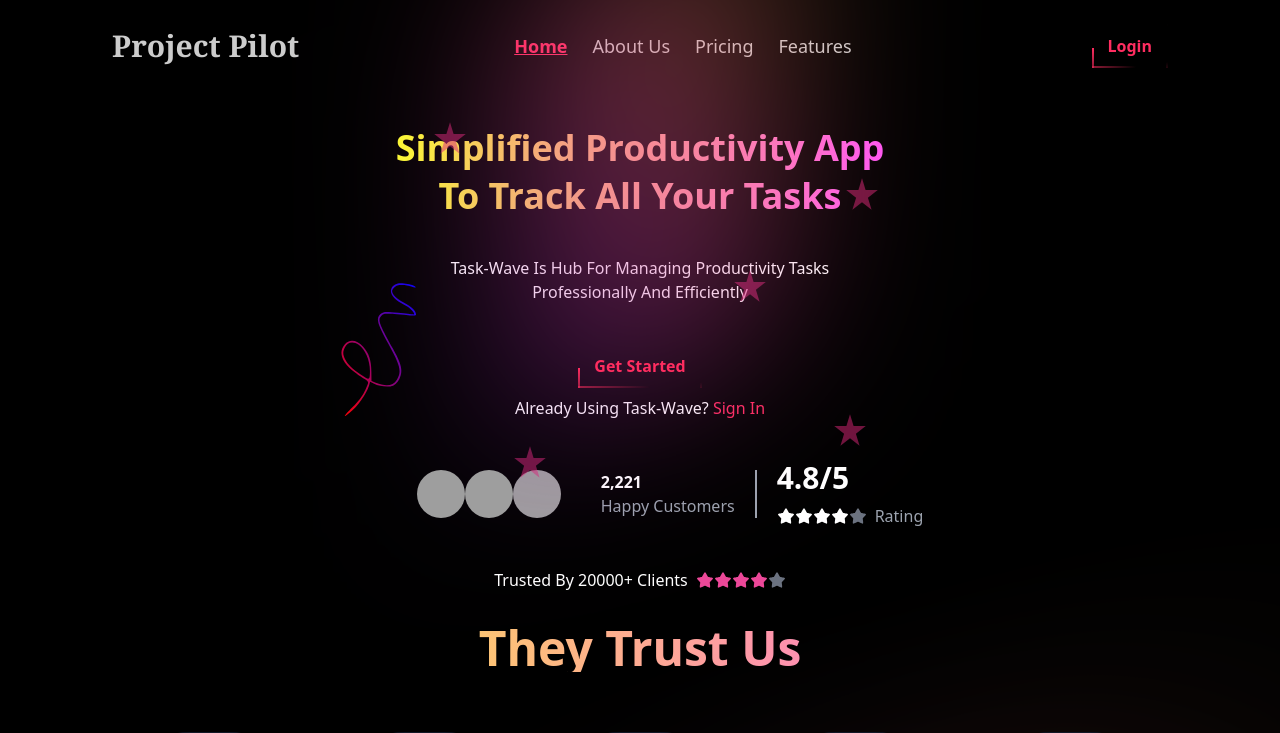
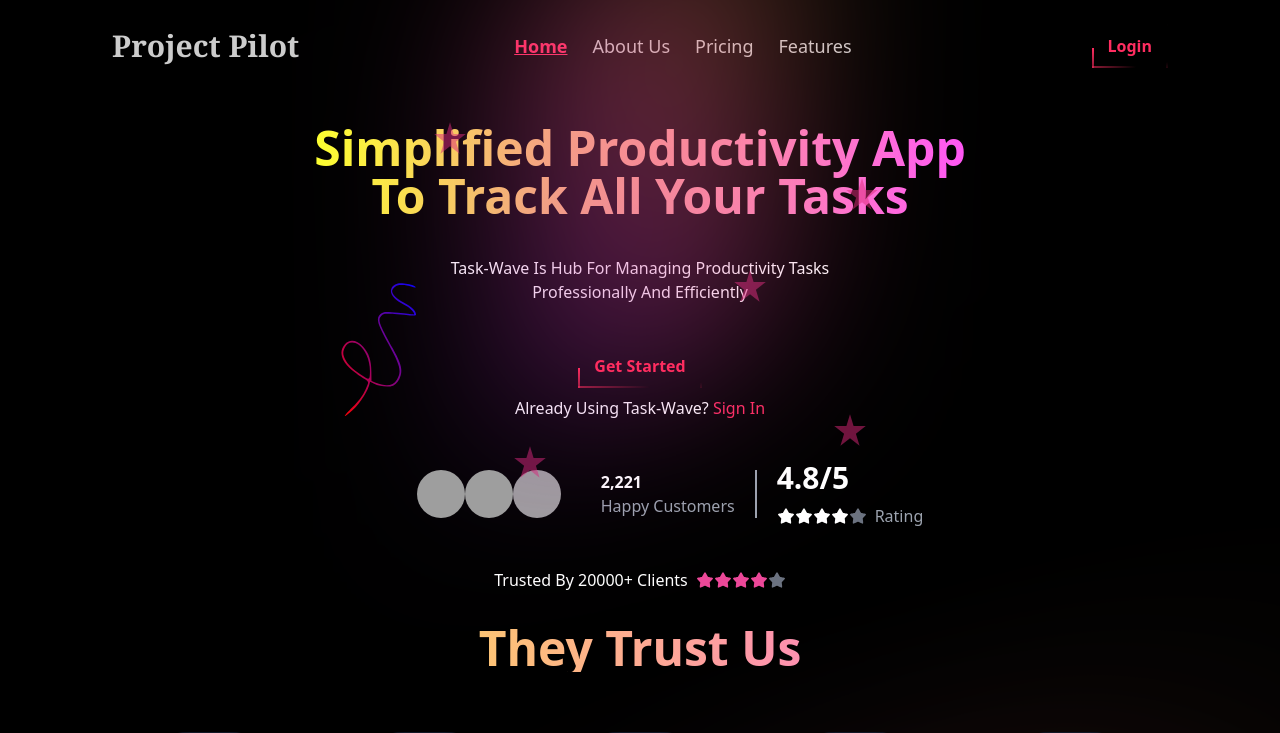
Before and after one commit to Suhanur-Rohoman-Sumon-github/project-pilots-client, a React (Vite) app: page / in a window 1280 px wide. Shown: the top 733 px of the page. Built offline with nearby package versions, Linux system fonts and the light colour scheme; grey boxes are pictures that could not be loaded.

Commit message:
text added

```diff
--- a/src/components/HomeBanner/HomeBanner.tsx
+++ b/src/components/HomeBanner/HomeBanner.tsx
@@ -16,7 +16,7 @@ const HomeBanner = () => {
           <Scribfolio />
         </div>
         <div className="glow-bg-2 w-[300px] lg:[900px] "></div>
-        <span className="text-4xl  text-center space-y-2 bg-gradient-to-r text-transparent bg-clip-text from-[#fcff2f] to-[#FF56F6] font-bold font-primary hover:from-[#FF56F6] hover:to-[#f9ff40] leading-10">
+        <span className="text-5xl  text-center space-y-2 bg-gradient-to-r text-transparent bg-clip-text from-[#fcff2f] to-[#FF56F6] font-bold font-primary hover:from-[#FF56F6] hover:to-[#f9ff40] leading-10">
           <p>Simplified Productivity App</p> <p>To Track All Your Tasks</p>
         </span>
         <p className="text-center text-white">
```
